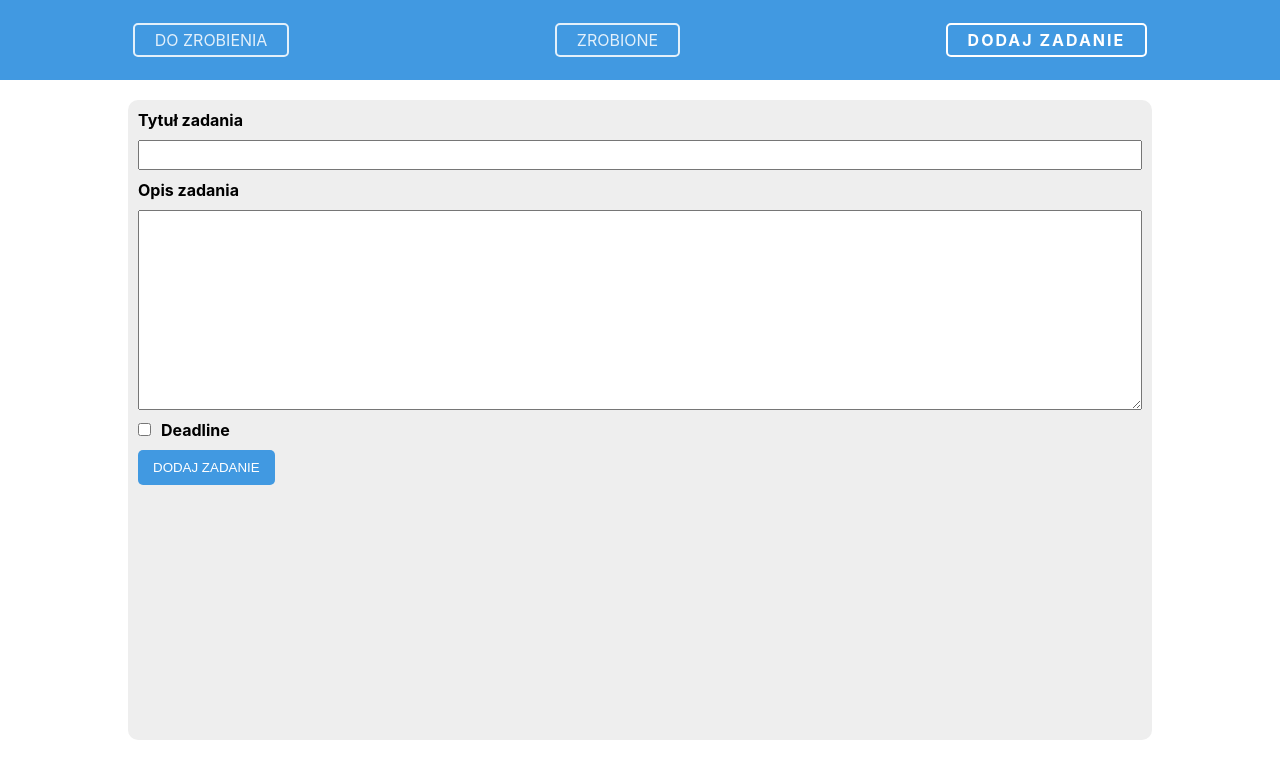
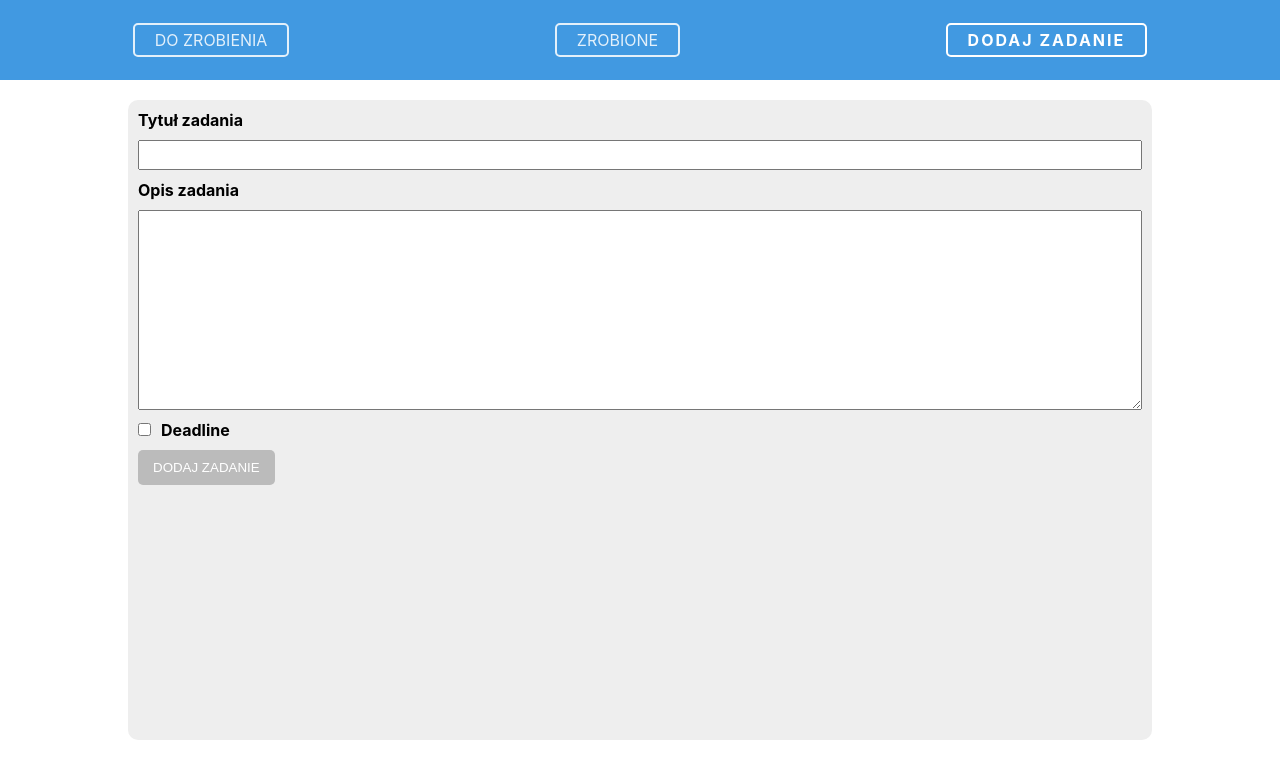
Before and after one commit to lukas-was/ToDo-App, a React (Create React App) app: page /add in a window 1280 px wide. Shown: the top 778 px of the page. Built offline with nearby package versions, Linux system fonts and the light colour scheme.

Commit message:
change handleChange function

```diff
--- a/src/components/AddTask.js
+++ b/src/components/AddTask.js
@@ -12,9 +12,9 @@ class AddTask extends Component {
   handleChange = (e) => {
     const value = e.target.value;
     const name = e.target.name;
-    if (name === "deadline") {
+    if (e.target.type === "checkbox") {
       this.setState({
-        deadline: !this.state.deadline,
+        [name]: !this.state[name],
       });
     } else {
       this.setState({
@@ -39,7 +39,7 @@ class AddTask extends Component {
 
     return (
       <div className="taskform">
-        <form onSubmit={this.handleSubmit}>
+        <form onSubmit={this.handleSubmit} noValidate>
           <label htmlFor="title">Tytuł zadania</label>
           <input
             onChange={this.handleChange}
@@ -48,7 +48,6 @@ class AddTask extends Component {
             type="text"
             id="title"
           />
-
           <label htmlFor="text">Opis zadania</label>
           <textarea
             onChange={this.handleChange}
@@ -74,8 +73,13 @@ class AddTask extends Component {
               id="deadlineDate"
             />
           )}
-
-          <button>Dodaj zadanie</button>
+          {title && text ? (
+            <button>Dodaj zadanie</button>
+          ) : (
+            <button style={{ backgroundColor: "#bbb" }} disabled>
+              Dodaj zadanie
+            </button>
+          )}
         </form>
       </div>
     );
```
